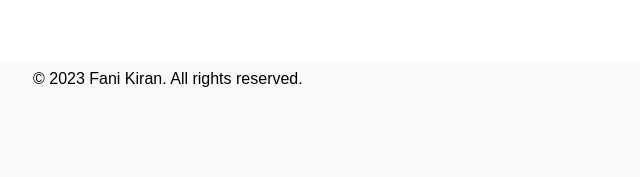
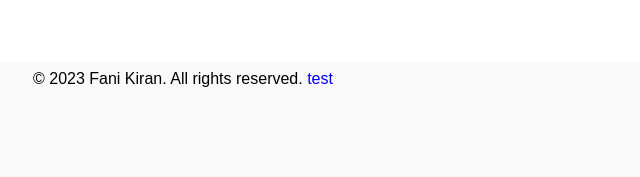
Before and after one commit to fani-kiran/fani-kiran.github.io, a plain HTML site: page index.html in a window 1280 px wide. Shown: the part 3313-3490 px from the top of the page, 612-1252 px from the left. Drawn offline with Linux system fonts and the light colour scheme.

Commit message:
Test link added

```diff
--- a/index.html
+++ b/index.html
@@ -249,6 +249,7 @@
 				</div>
 				<div class="column">
 					<span>© 2023 Fani Kiran. All rights reserved.</span>
+					<a href="/App/MichaelRenald.html">test</a>
 				</div>
 			</div>
 		</div>
```
